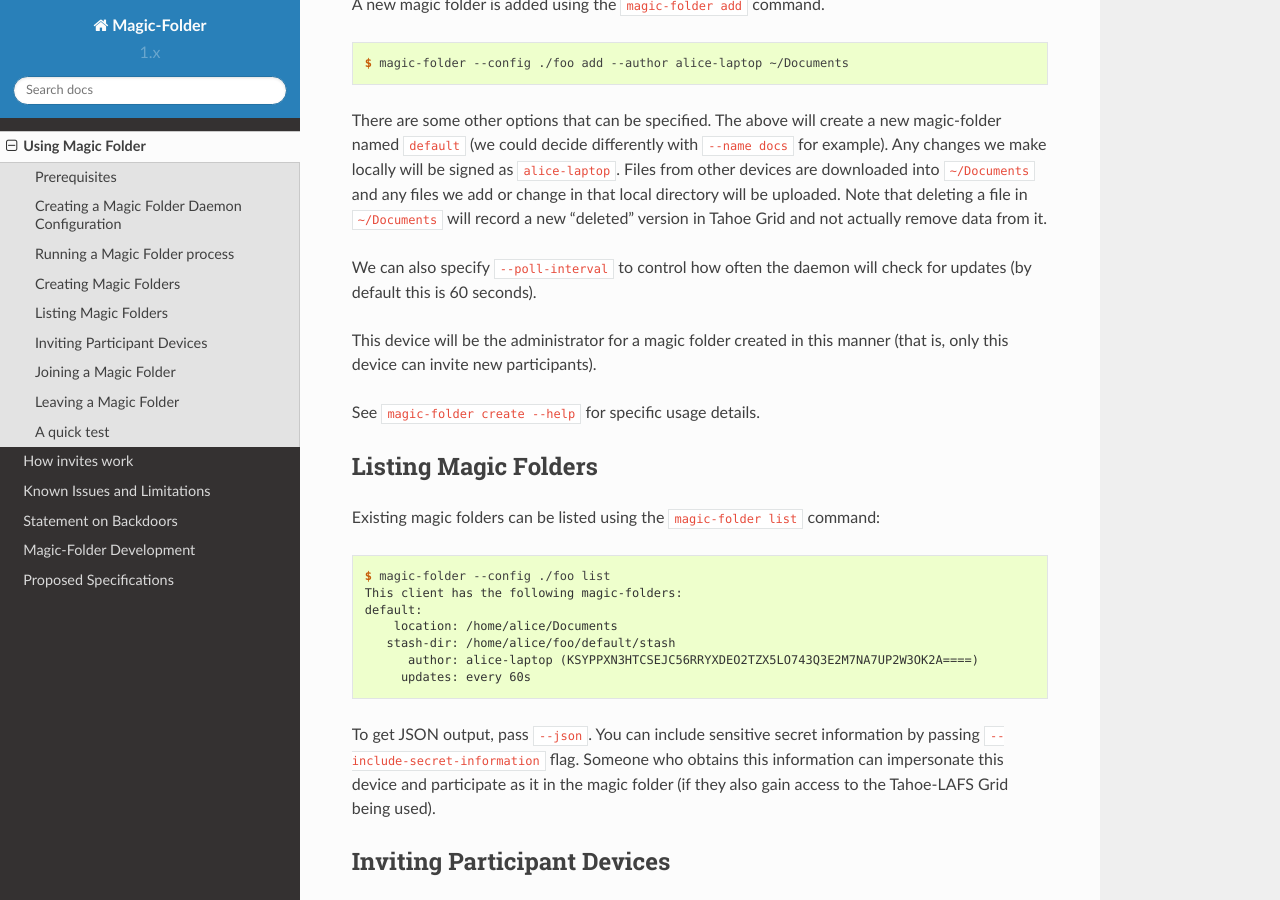
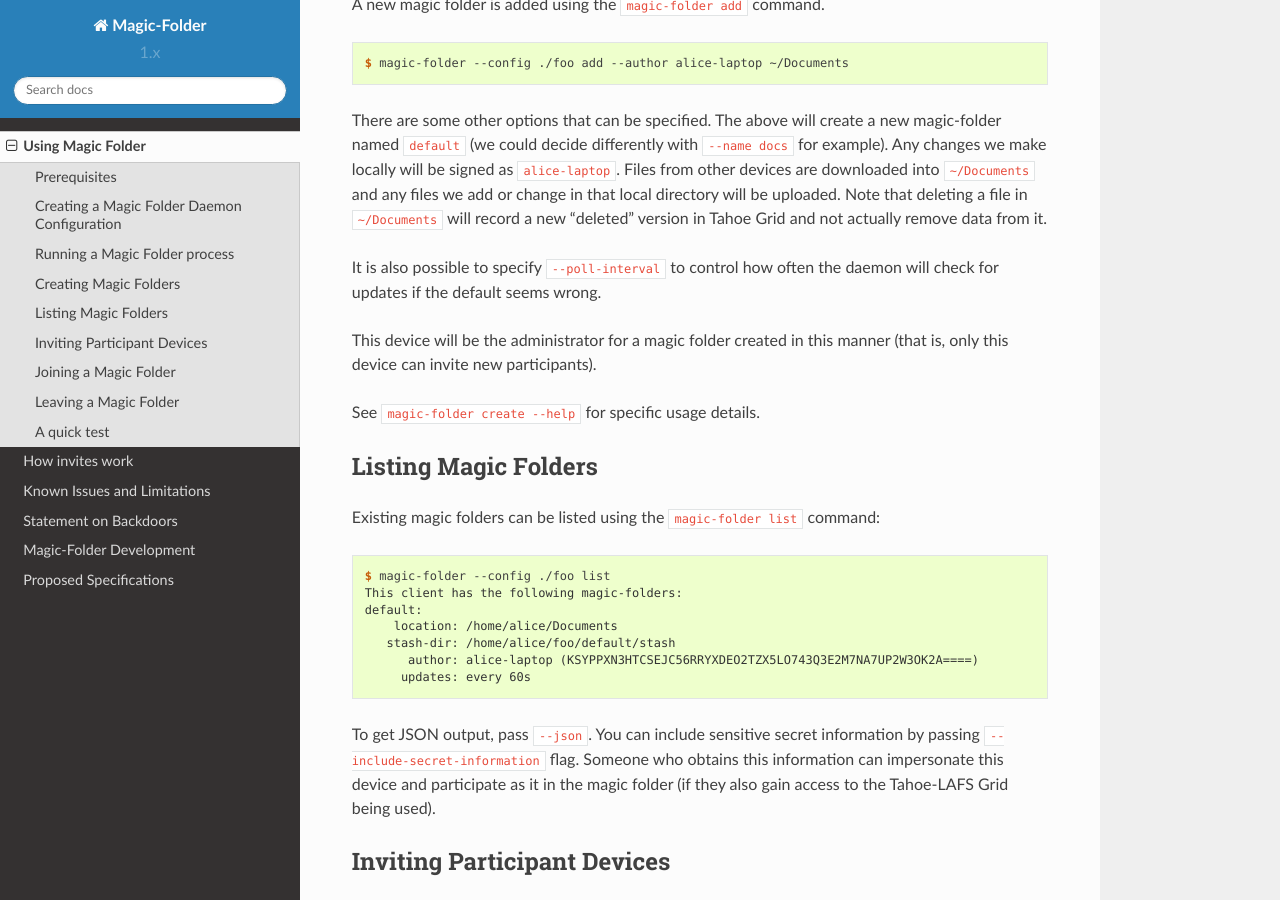
Before and after one commit to tahoe-lafs/magic-folder, a Sphinx documentation site: the page built from docs/usage.rst, in a window 1280 px wide and 900 px high, scrolled down 1900 px. Built offline with Sphinx 7.4.7 and the Read the Docs theme 2.0.0, drawn with Linux system fonts in a browser that asks for light colours.

Commit message:
keep default in one place

```diff
--- a/docs/usage.rst
+++ b/docs/usage.rst
@@ -116,8 +116,8 @@
 ``~/Documents`` will record a new "deleted" version in Tahoe Grid and
 not actually remove data from it.
 
-We can also specify ``--poll-interval`` to control how often the
-daemon will check for updates (by default this is 60 seconds).
+It is also possible to specify ``--poll-interval`` to control how
+often the daemon will check for updates if the default seems wrong.
 
 This device will be the administrator for a magic folder created in
 this manner (that is, only this device can invite new participants).
```
